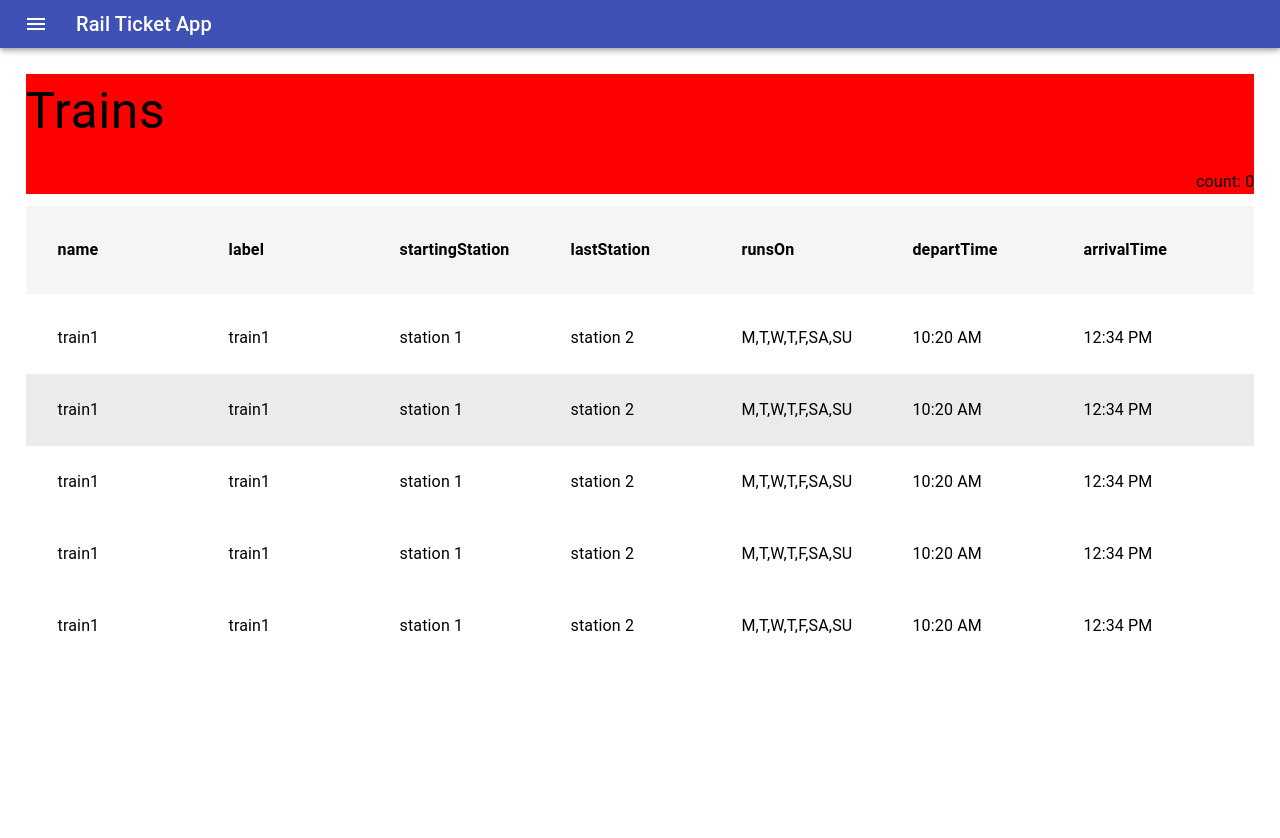
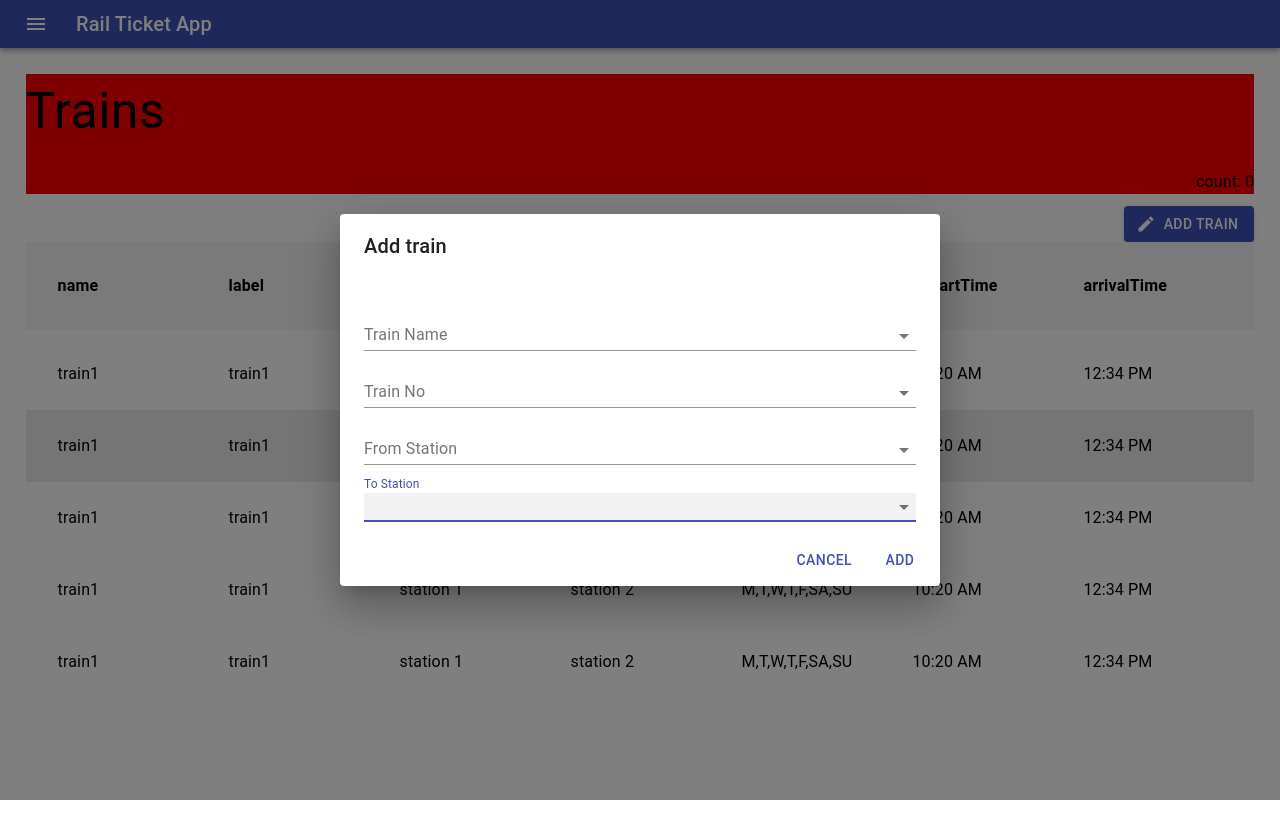
Before and after one commit to anurag-0071/railTicketFE, a React (Create React App) app: page / in a window 1280 px wide. Shown: the top 838 px of the page. Built offline with nearby package versions, Linux system fonts and the light colour scheme.

Commit message:
Implement Add button dialogs (#6)
Co-authored-by: Anurag <anurag@storeking.in>

```diff
--- /dev/null
+++ b/src/components/AddItems.js
@@ -0,0 +1,71 @@
+import React from 'react';
+import { Button, TextField, Dialog, DialogActions, DialogContent, DialogContentText, DialogTitle, MenuItem } from '@material-ui/core';
+
+function AddItems({
+  dialogTitle,
+  fields,
+  isOpen,
+  handleClose
+}) {
+
+
+
+
+  const getFormFields = () => {
+    console.log("dialog fields", fields)
+
+    const ret = fields.map(field => {
+      const type = field.type;
+      const label = field.label;
+
+      console.log("field", field)
+      if (type === "text") {
+        return (
+          <TextField
+            autoFocus
+            margin="dense"
+            select
+            id={label}
+            label={label}
+            type={type}
+            fullWidth
+          >
+            <MenuItem key={"Male"} value={"Male"}>
+              Male
+          </MenuItem>
+            <MenuItem key={"Female"} value={"Female"}>
+              Female
+          </MenuItem>
+          </TextField>
+        )
+      } else {
+        return null;
+      }
+    });
+    console.log("ret = ", ret);
+    return ret;
+  }
+
+  return (
+    <div>
+      <Dialog open={isOpen} onClose={handleClose} fullWidth aria-labelledby="form-dialog-title">
+        <DialogTitle id="form-dialog-title">{dialogTitle}</DialogTitle>
+        <DialogContent>
+          <DialogContentText>
+          </DialogContentText>
+          {getFormFields()}
+        </DialogContent>
+        <DialogActions>
+          <Button onClick={handleClose} color="primary">
+            Cancel
+          </Button>
+          <Button onClick={handleClose} color="primary">
+            Add
+          </Button>
+        </DialogActions>
+      </Dialog>
+    </div>
+  );
+}
+
+export default AddItems;
--- a/src/components/ListingHeader.js
+++ b/src/components/ListingHeader.js
@@ -3,10 +3,6 @@ import { Typography } from '@material-ui/core'
 
 
 class ListScreenHeader extends React.Component {
-  constructor(props) {
-    super(props)
-  }
-
 
   render = () => {
     return (
@@ -16,7 +12,7 @@ class ListScreenHeader extends React.Component {
         <div className="listScreenTitle">
           <Typography className="listScreenTitle"
             style={{ fontSize: "50px" }}
-          >Trains</Typography>
+          >{this.props.title}</Typography>
         </div>
         {/* count on right */}
         <div className="listScreenCount">
--- a/src/components/ListingModal.js
+++ b/src/components/ListingModal.js
@@ -1,5 +1,5 @@
 import React from 'react';
-import { List, ListItem, ListItemText } from "@material-ui/core";
+import { List } from "@material-ui/core";
 
 import ListingModalHeader from "./ListingModalHeader";
 import ListingItem from "./Listingtem"
--- a/src/components/ListingModalHeader.js
+++ b/src/components/ListingModalHeader.js
@@ -16,6 +16,7 @@ const getColoumns = (coloumns) => {
           </ListItem>
         )
       }
+      return null
     })
   )
 }
--- a/src/components/Listingtem.js
+++ b/src/components/Listingtem.js
@@ -5,7 +5,6 @@ const getListItemContent = (listType, listItem) => {
   const contentArray = [];
   for (const key in listItem) {
     if (key !== "id" && key !== "selected") {
-      console.log("key", key, "listitem", listItem[key])
       contentArray.push(
         <ListItem>
           <ListItemText>
--- a/src/screens/Dashboard.js
+++ b/src/screens/Dashboard.js
@@ -74,7 +74,7 @@ class Dashboard extends React.Component {
         <div className="App">
           {this.getSideBar()}
           <header className="App-header">
-            <ListingScreen className="sideBarItem"></ListingScreen>
+            <ListingScreen className="sideBarItem" title="Trains"></ListingScreen>
           </header>
         </div>
 
--- a/src/screens/ListingScreen.js
+++ b/src/screens/ListingScreen.js
@@ -1,7 +1,10 @@
 import React from "react";
+import { Button, } from "@material-ui/core";
+import CreateIcon from '@material-ui/icons/Create';
 
 import ListingHeader from "../components/ListingHeader";
 import ListingModal from "../components/ListingModal";
+import AddItems from "../components/AddItems";
 
 const trainList = [
   {
@@ -90,6 +93,13 @@ class ListingScreen extends React.Component {
   constructor(props) {
     super(props);
 
+    /*
+    props = {
+      title,
+
+    }
+    */
+
     this.state = {
       trainList: trainList,
       isLoading: false,
@@ -101,22 +111,60 @@ class ListingScreen extends React.Component {
         "Runs On",
         "Departure Time",
         "Arrival Time"
-      ]
+      ],
+      showCreateModal: true,
     }
   }
 
+  clickAdd = () => {
+    this.setState({
+      showCreateModal: true
+    })
+  }
 
+  closeAdditionDialog = () => {
+    this.setState({
+      showCreateModal: !this.state.showCreateModal
+    })
+  }
 
+  createModalFields = () => {
+    return [
+      { label: "Train Name", type: "text" },
+      { label: "Train No", type: "text" },
+      { label: "From Station", type: "text" },
+      { label: "To Station", type: "text" }
+    ]
+  }
 
   render() {
     return (
       <div className="listingScreen">
-        <ListingHeader></ListingHeader>
+        <ListingHeader title={this.props.title}></ListingHeader>
+        <Button
+          variant="contained"
+          color="primary"
+          startIcon={<CreateIcon></CreateIcon>}
+          style={{
+            alignSelf: "flex-end"
+          }}
+          onClick={this.clickAdd}
+        > Add Train</Button>
         <ListingModal
           coloumns={Object.keys(this.state.trainList[0])}
           items={this.state.trainList}
         />
 
+        {
+          this.state.showCreateModal ?
+            <AddItems
+              dialogTitle="Add train"
+              fields={this.createModalFields()}
+              isOpen={this.state.showCreateModal}
+              handleClose={this.closeAdditionDialog}
+            /> :
+            null
+        }
       </div>
     )
   }
```
